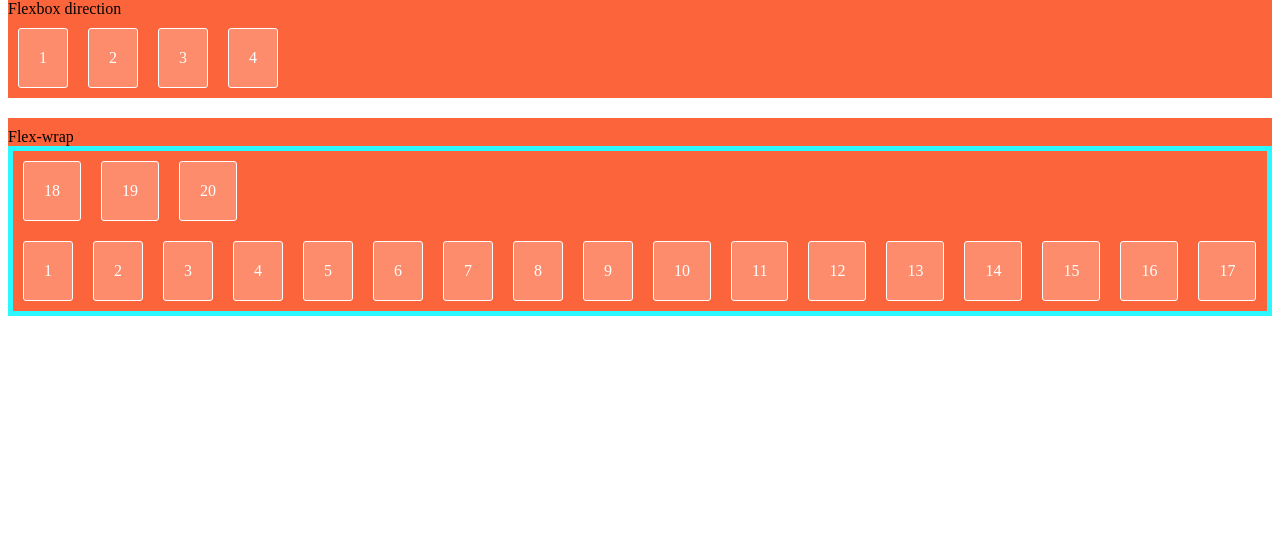
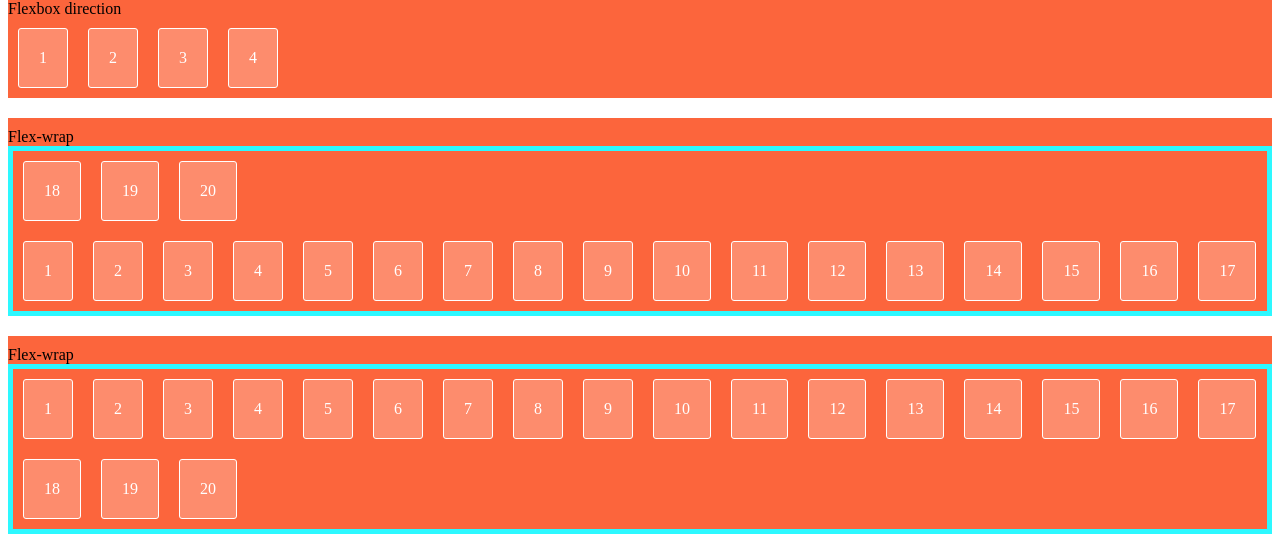
Before and after one commit to tindao02/explorer, a plain HTML site: page Flexbox01/index.html in a window 1280 px wide. Shown: the part 394-936 px from the top of the page. Before the commit the page ends 800 px from the top, so only its background shows below. Drawn offline with Linux system fonts and the light colour scheme.

Commit message:
Flex-wrap

```diff
--- a/Flexbox01/index.html
+++ b/Flexbox01/index.html
@@ -48,5 +48,31 @@
     </div>
   </section>
 
+  <section>
+    Flex-wrap
+    <div class="container flex-flow">
+      <div>1</div>
+      <div>2</div>
+      <div>3</div>
+      <div>4</div>
+      <div>5</div>
+      <div>6</div>
+      <div>7</div>
+      <div>8</div>
+      <div>9</div>
+      <div>10</div>
+      <div>11</div>
+      <div>12</div>
+      <div>13</div>
+      <div>14</div>
+      <div>15</div>
+      <div>16</div>
+      <div>17</div>
+      <div>18</div>
+      <div>19</div>
+      <div>20</div>
+    </div>
+  </section>
+
 </body>
 </html>
--- a/Flexbox01/style.css
+++ b/Flexbox01/style.css
@@ -24,6 +24,7 @@ section + section {
   background-color: rgba(255, 255, 255, 0.4);
 }
 
+
 /* FLEX DIRECTION */
 .flex-direction {
   display: flex;
@@ -36,11 +37,19 @@ section + section {
   }
 }
 
+
 /* FLEX WRAP */
 .flex-wrap {
   display: flex;
   border: 5px solid rgb(45, 248, 255);
   /* width: 500px; */
   flex-wrap: wrap-reverse;
+}
 
+
+/* FLEX FLOW */
+.flex-flow {
+  display: flex;
+  border: 5px solid rgb(45, 248, 255);
+  flex-flow: row wrap;
 }
```
